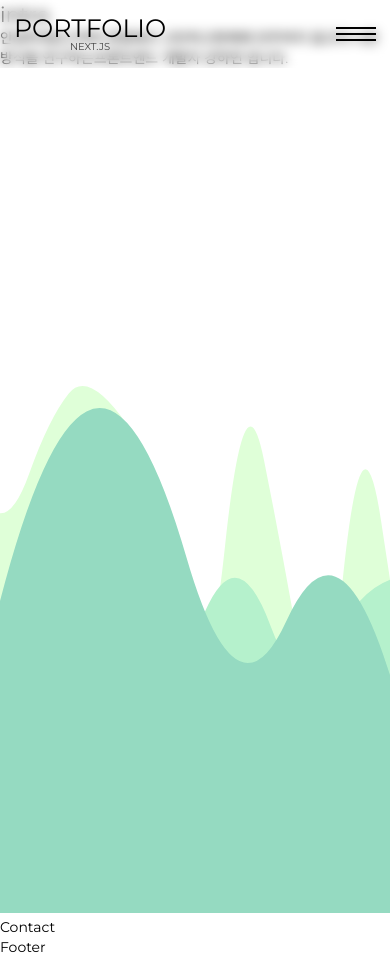
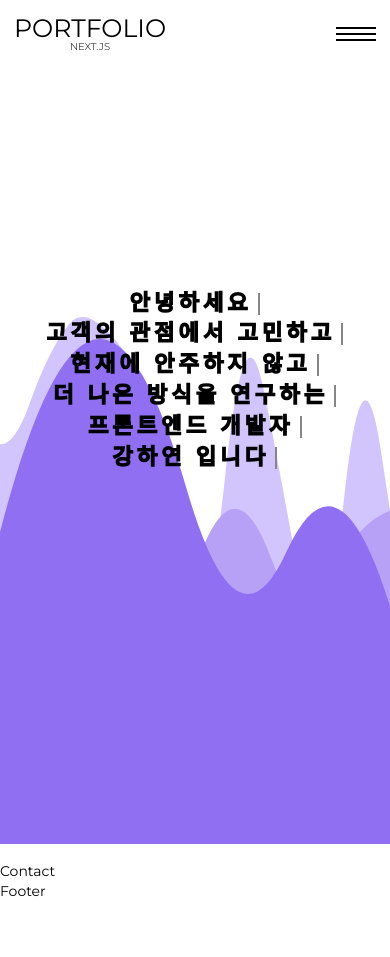
Before and after one commit to KangHayeonn/lydia-portfolio, a Next.js app: page / in a window 390 px wide. After the commit the page ends 901 px from the top, so only its background shows below. Built offline with nearby package versions, Linux system fonts and the light colour scheme; a small style sheet from the web is missing; a web font is replaced by a local one.

Commit message:
[ADD] : intro 스타일 추가

```diff
--- a/src/assets/scss/section/_intro.scss
+++ b/src/assets/scss/section/_intro.scss
@@ -0,0 +1,84 @@
+#intro {
+    font-size: 50px;
+    font-weight: 700;
+    letter-spacing: 0.8rem;
+}
+.intro {
+    &__inner {
+        z-index: 1;
+        width: 100%;
+        height: calc(100vh - 84px);
+        position: absolute;
+
+        display: flex;
+        flex-direction: column;
+        justify-content: center;
+        align-items: center;
+
+        cursor: default;
+
+        @media (max-width: 800px){
+            font-size: 30px;
+            font-weight: 500;
+            letter-spacing: 0.5rem;
+        }
+
+        @media (max-width: 500px){
+            font-size: 22px;
+            font-weight: 500;
+            letter-spacing: 0.3rem;
+        }
+    }
+
+    &__title {
+        display: none;
+        width: 0;
+        height: 0;
+    }
+
+    &__text {
+        display: flex;
+        flex-direction: column;
+        align-items: center;
+        justify-content: center;
+        height: 100%;
+        position: absolute;
+        top: 0;
+        overflow: hidden;
+        color: var(--black);
+        -webkit-text-stroke: 2px var(--black);
+
+        &--typing::after {
+            font-size: 40px;
+            content: "";
+            margin-left : .4rem;
+            border-right: 4px solid var(--black100);
+            animation: cursor .7s infinite steps(2);
+
+            @keyframes cursor {
+                from { border-right: 4px solid var(--black100); }
+                to { border-right: 4px solid var(--black400); }
+            }
+
+            @media (max-width: 800px){
+                font-size: 25px;
+                border-right: 3px solid var(--black100);
+
+                @keyframes cursor {
+                    from { border-right: 3px solid var(--black100); }
+                    to { border-right: 3px solid var(--black400); }
+                }
+            }
+
+            @media (max-width: 500px){
+                font-size: 18px;
+                border-right: 2px solid var(--black100);
+
+                @keyframes cursor {
+                    from { border-right: 2px solid var(--black100); }
+                    to { border-right: 2px solid var(--black400); }
+                }
+            }
+        }
+    }
+}
--- a/src/assets/scss/setting/_variables.scss
+++ b/src/assets/scss/setting/_variables.scss
@@ -16,6 +16,10 @@
     --black200: #434343;
     --black300: #686868;
     --black400: #e0e0e0;
+
+    --primary100: #d2c4fc;
+    --primary200: #b7a1f7;
+    --primary300: #906ff3;
 
     font-family: var(--mainEng-font), var(--mainKor-font);
     font-size: 16px;
--- a/src/components/section/intro/Intro.tsx
+++ b/src/components/section/intro/Intro.tsx
@@ -9,7 +9,9 @@ const Intro = () => {
         <h2 className="intro__title">intro</h2>
         <div className="intro__text">
           {introWords.map((word, key) => (
-            <span key={`intro${key}`}>{word}</span>
+            <span key={`intro${key}`} className="intro__text--typing">
+              {word}
+            </span>
           ))}
         </div>
       </div>
--- a/src/components/section/intro/Mountain.tsx
+++ b/src/components/section/intro/Mountain.tsx
@@ -13,9 +13,9 @@ const Mountain = () => {
     if (!canvas || !ctx) return;
 
     const hills = [
-      new Hill("#DFFFD8", 0.5, 12),
-      new Hill("#B5F1CC", 1.5, 8),
-      new Hill("#95DAC1", 2.5, 6),
+      new Hill("#d2c4fc", 0.5, 12),
+      new Hill("#b7a1f7", 1.5, 8),
+      new Hill("#906ff3", 2.5, 6),
     ];
 
     const handleResize = () => {
--- a/src/constants/index.ts
+++ b/src/constants/index.ts
@@ -32,5 +32,6 @@ export const introWords: Array<string> = [
   "고객의 관점에서 고민하고",
   "현재에 안주하지 않고",
   "더 나은 방식을 연구하는",
-  "프론트엔드 개발자 강하연 입니다.",
+  "프론트엔드 개발자",
+  "강하연 입니다",
 ];
```
